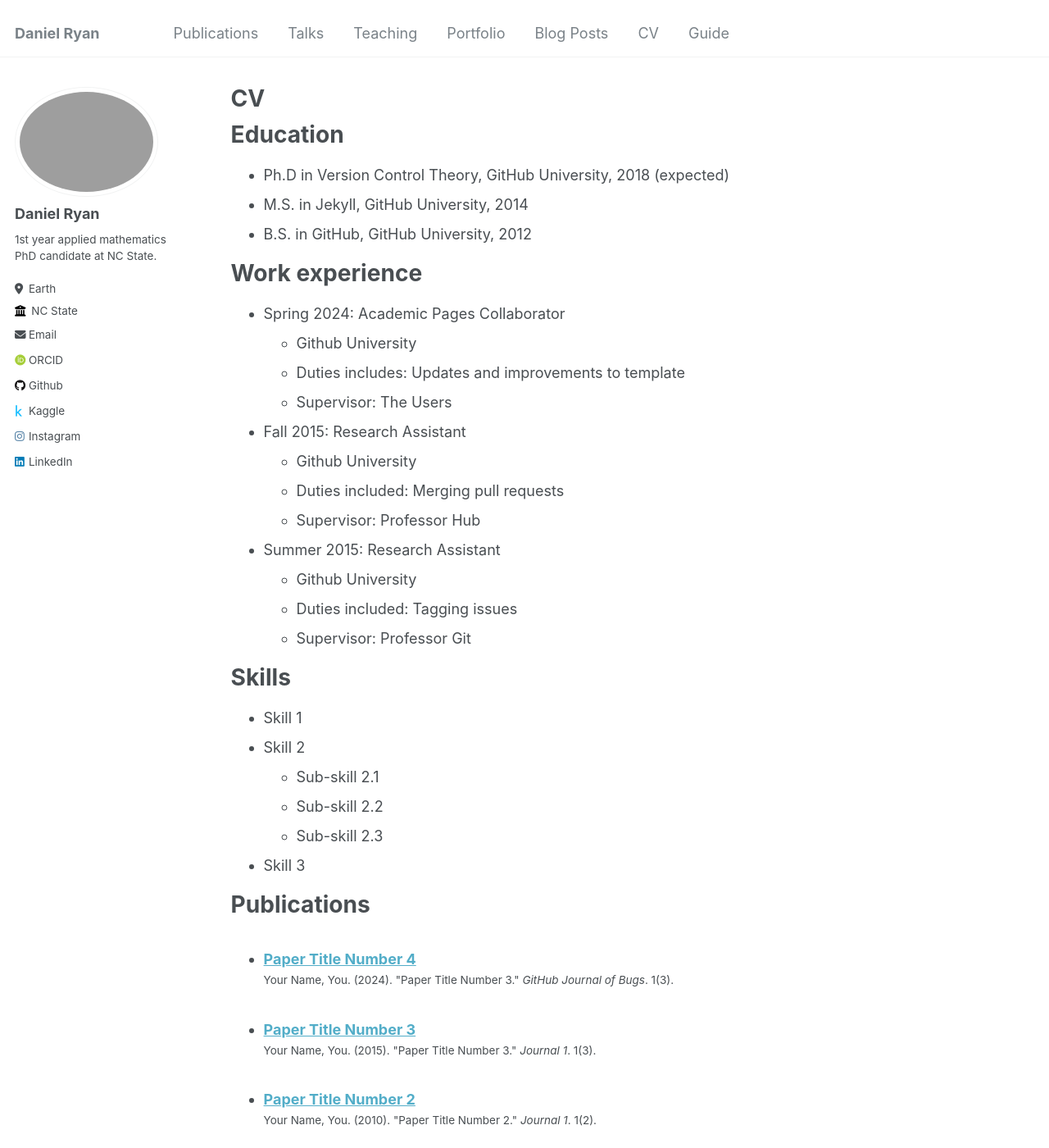
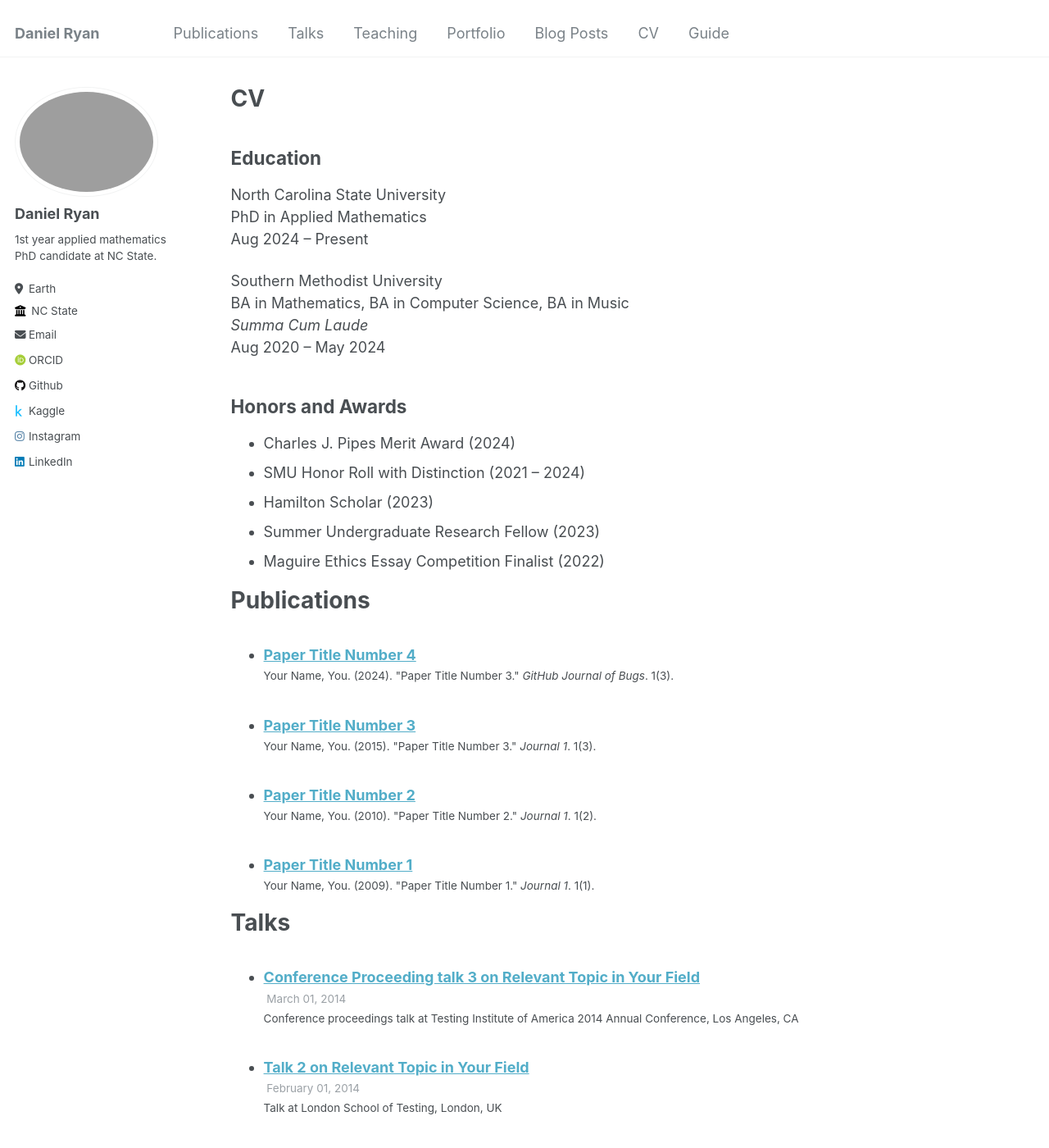
Before and after one commit to djryn/djryn.github.io, a Jekyll site: the page built from _pages/cv.md, in a window 1280 px wide and 1400 px high. Shown: the whole window at 82% size. Built offline with Jekyll 4.4.1, drawn with Linux system fonts in a browser that asks for light colours; some web fonts are replaced; a file with an impossible date is left out; some of the changed text lies outside the part shown.

Commit message:
changed basic info

```diff
--- a/_includes/archive-single.html
+++ b/_includes/archive-single.html
@@ -39,7 +39,7 @@
     {% endif %}
 
         {% if post.collection == 'teaching' %}
-          <p> {{ post.type }}, <i>{{ post.venue }}</i>, {{ post.date | default: "1900-01-01" | date: "%Y" }} </p>
+          <p> {{ post.type }}, <i>{{ post.venue }}</i>, {{ post.semester }} </p>
         {% elsif post.collection == 'publications' %}
           <p>Published in <i>{{ post.venue }}</i>, {{ post.date | default: "1900-01-01" | date: "%Y" }} </p>
         {% elsif post.date %}
--- a/_pages/cv.md
+++ b/_pages/cv.md
@@ -9,37 +9,24 @@ redirect_from:
 
 {% include base_path %}
 
-Education
-======
-* Ph.D in Version Control Theory, GitHub University, 2018 (expected)
-* M.S. in Jekyll, GitHub University, 2014
-* B.S. in GitHub, GitHub University, 2012
+## Education
 
-Work experience
-======
-* Spring 2024: Academic Pages Collaborator
-  * Github University
-  * Duties includes: Updates and improvements to template
-  * Supervisor: The Users
+North Carolina State University\\
+PhD in Applied Mathematics\\
+Aug 2024 -- Present
 
-* Fall 2015: Research Assistant
-  * Github University
-  * Duties included: Merging pull requests
-  * Supervisor: Professor Hub
+Southern Methodist University\\
+BA in Mathematics, BA in Computer Science, BA in Music\\
+_Summa Cum Laude_\\
+Aug 2020 -- May 2024
 
-* Summer 2015: Research Assistant
-  * Github University
-  * Duties included: Tagging issues
-  * Supervisor: Professor Git
+## Honors and Awards
+* Charles J. Pipes Merit Award (2024)
+* SMU Honor Roll with Distinction (2021 – 2024)
+* Hamilton Scholar (2023)
+* Summer Undergraduate Research Fellow (2023)
+* Maguire Ethics Essay Competition Finalist (2022)
 
-Skills
-======
-* Skill 1
-* Skill 2
-  * Sub-skill 2.1
-  * Sub-skill 2.2
-  * Sub-skill 2.3
-* Skill 3
 
 Publications
 ======
```
Also changed, not shown: other parts of _pages/cv.md (+1 -2 lines), _pages/teaching.md (+7 -1 lines), _teaching/2014-spring-teaching-1.md (+2 -2 lines).
